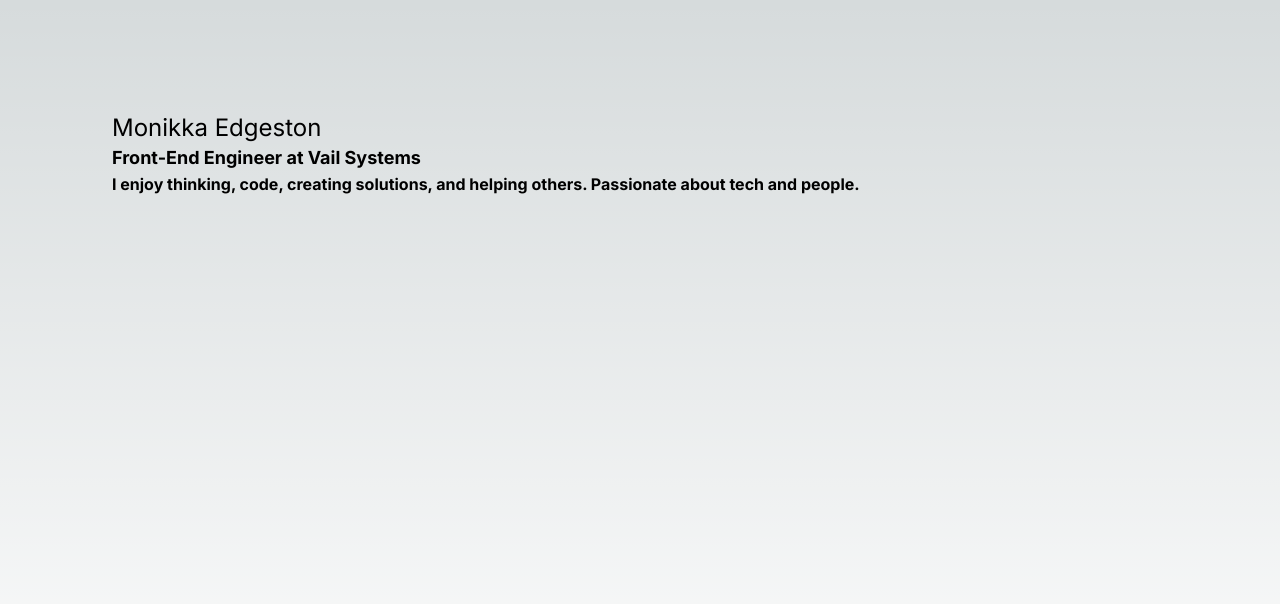
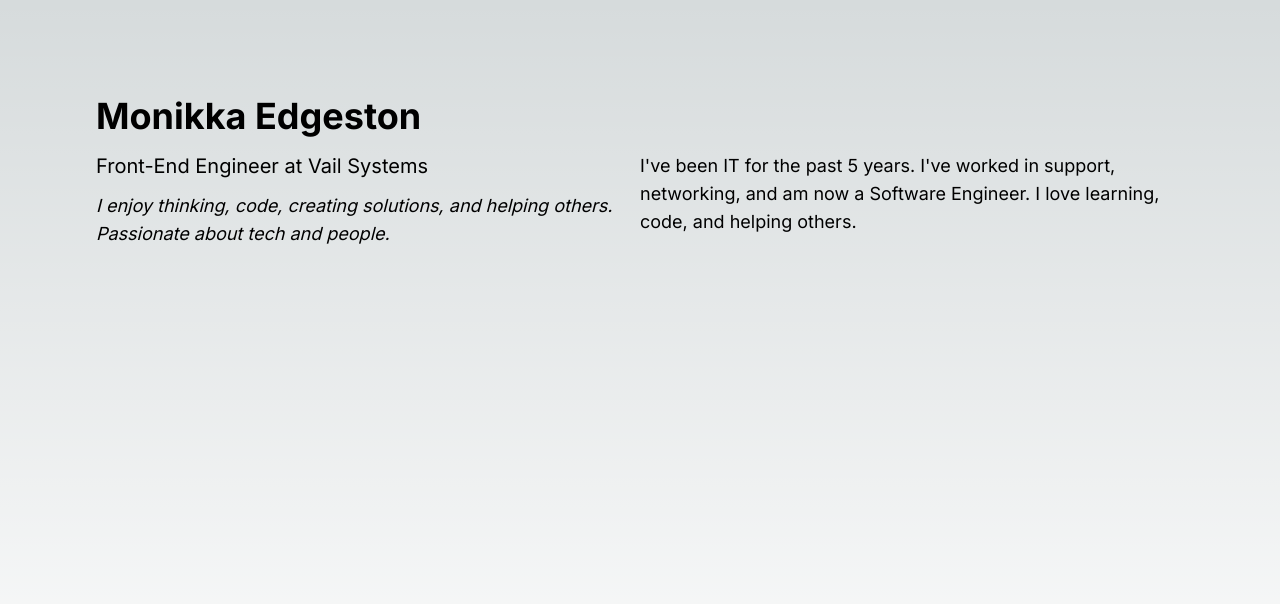
Before and after one commit to edgeston/monikka.dev, a Next.js app: page / in a window 1280 px wide. Shown: the top 604 px of the page. Built offline with nearby package versions, Linux system fonts and the light colour scheme.

Commit message:
Updated portfolio

```diff
--- a/app/components/Base.tsx
+++ b/app/components/Base.tsx
@@ -3,19 +3,34 @@
 
 export default function Home() {
   return (
-    <main className="flex min-h-screen flex-col items-center justify-between p-24">
-      <div className="container mx-auto p-4">
+    <main className="min-h-screen flex-col items-center justify-between p-24">
+      <div className="mb-4 font-bold">
         <Header title={"Monikka Edgeston"} />
-        <div>
-          <Paragraph size={"large"} bold={true}>
-            Front-End Engineer at Vail Systems
-          </Paragraph>
+      </div>
+      <div className="flex mb-4">
+        <div className="w-1/2">
+          <div className="mb-3 font-bold">
+            <Paragraph size={"large"}>
+              Front-End Engineer at Vail Systems
+            </Paragraph>
+          </div>
+          <div className="mb-4">
+            <Paragraph italics={true}>
+              {" "}
+              I enjoy thinking, code, creating solutions, and helping others.
+              Passionate about tech and people.
+            </Paragraph>
+          </div>
         </div>
-        <div>
-          <Paragraph size={"medium"} bold={true}>
-            I enjoy thinking, code, creating solutions, and helping others.
-            Passionate about tech and people.
-          </Paragraph>
+        <div className="w-1/2">
+          <div className="mb-4">
+            <Paragraph>
+              {" "}
+              I've been IT for the past 5 years. I've worked in support,
+              networking, and am now a Software Engineer. I love learning, code,
+              and helping others.
+            </Paragraph>
+          </div>
         </div>
       </div>
     </main>
--- a/app/components/Header.tsx
+++ b/app/components/Header.tsx
@@ -2,33 +2,12 @@
 
 interface HeaderProps {
   title: string;
-  sizing?: "small" | "medium" | "large"; // Define the sizing prop
 }
 
-const Header: React.FC<HeaderProps> = ({ title, sizing }) => {
-  let textSizeClass = "";
-  switch (sizing) {
-    case "small":
-      textSizeClass = "text-sm";
-      break;
-    case "medium":
-      textSizeClass = "text-base";
-      break;
-    case "large":
-      textSizeClass = "text-lg";
-      break;
-    default:
-      textSizeClass = "text-base";
-      break;
-  }
-
+const Header: React.FC<HeaderProps> = ({ title }) => {
   return (
     <header>
-      <h1
-        className={`text-base sm:text-lg md:text-xl lg:text-2xl ${textSizeClass}`}
-      >
-        {title}
-      </h1>
+      <h1 className="text-lg sm:text-2xl md:text-3xl lg:text-4xl">{title}</h1>
     </header>
   );
 };
--- a/app/components/Paragraph.tsx
+++ b/app/components/Paragraph.tsx
@@ -3,25 +3,28 @@
 interface ParagraphProps {
   size?: "small" | "medium" | "large";
   bold?: boolean;
+  italics?: boolean;
   children?: any;
 }
 
 const Paragraph: React.FC<ParagraphProps> = ({
   size = "medium",
   bold = false,
+  italics = false,
   children,
 }) => {
   const textSizeClasses = {
-    small: "text-sm",
-    medium: "text-base",
-    large: "text-lg",
+    small: "text-base",
+    medium: "text-lg",
+    large: "text-xl",
   };
 
   const fontWeightClass = bold ? "font-bold" : "font-normal";
+  const italicize = italics ? "italic" : "font-normal";
 
   return (
     <div>
-      <p className={`${textSizeClasses[size]} ${fontWeightClass}`}>
+      <p className={`${textSizeClasses[size]} ${fontWeightClass} ${italicize}`}>
         {children}
       </p>
     </div>
```
Also changed, not shown: app/components/Navigation.tsx (added, +11 -0 lines).
